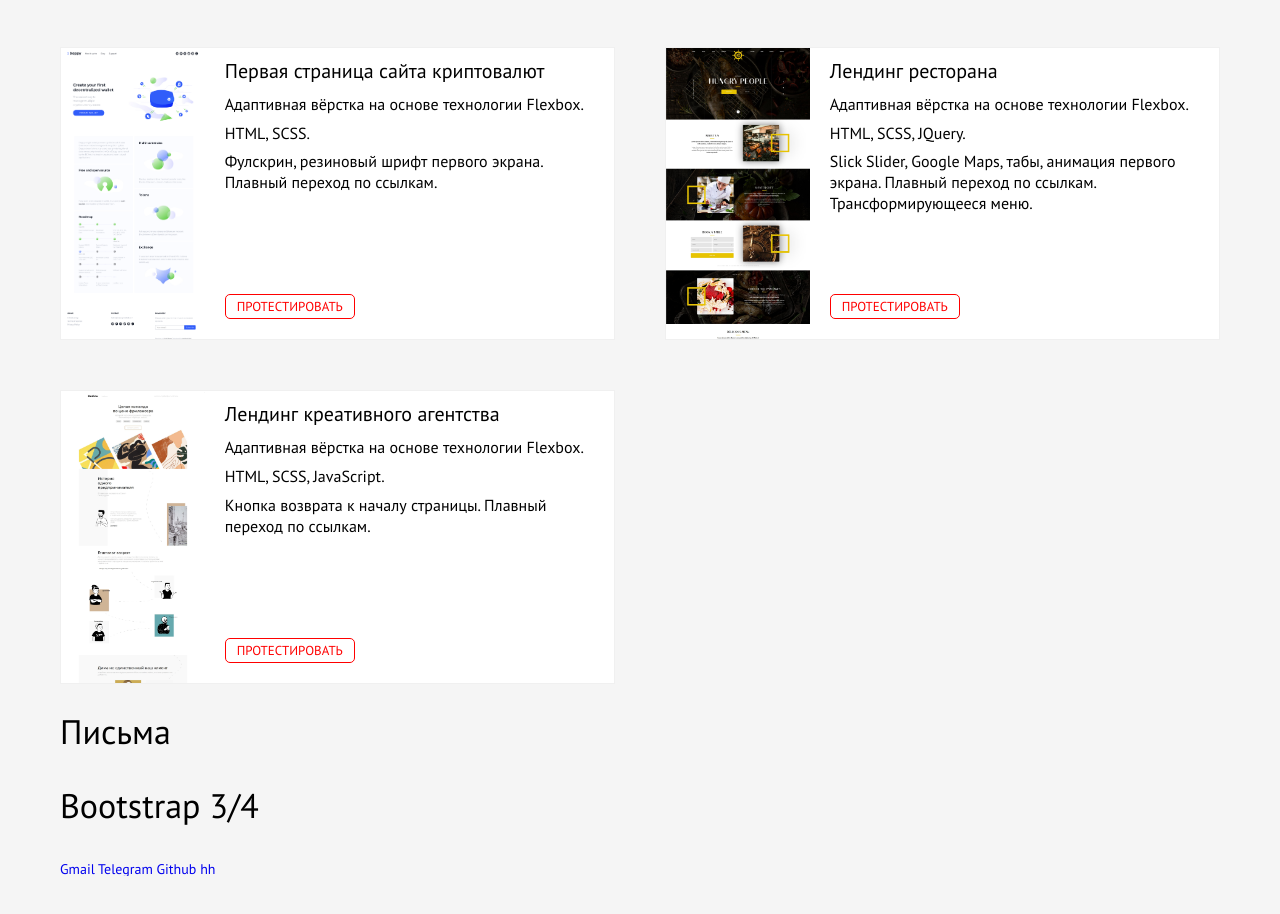
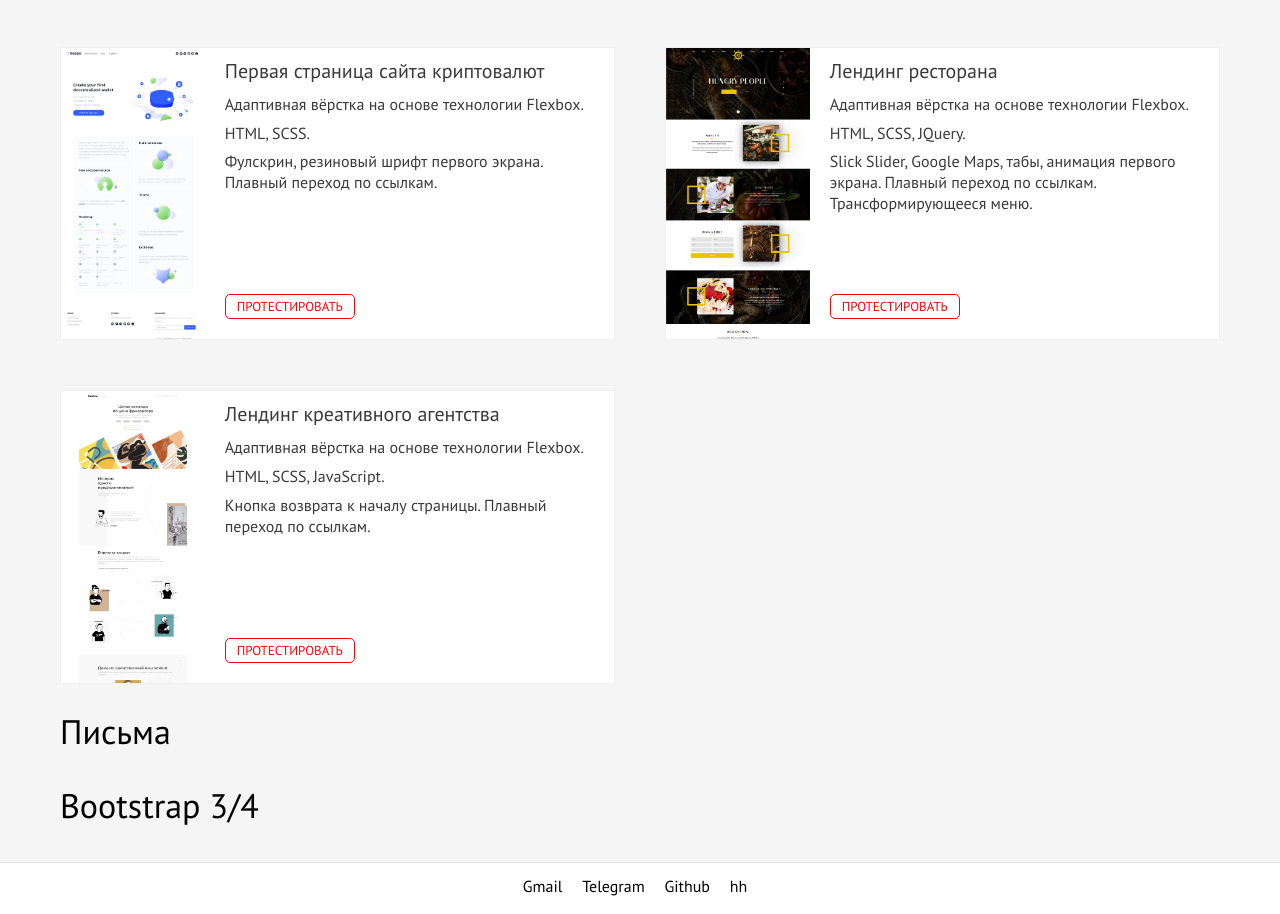
Before and after one commit to randominical/portfolio_dev, a website: page #src/index.html in a window 1280 px wide. Shown: the part 809-1723 px from the top of the page. Before the commit the page ends 1685 px from the top, so only its background shows below. Drawn offline with nearby package versions, Linux system fonts and the light colour scheme; files that its build step writes are made by us from their sources; files whose address does not match are found by name.

Commit message:
footer (без адаптива)

```diff
--- a/#src/index.html
+++ b/#src/index.html
@@ -144,15 +144,17 @@
                 </div>
             </section>
         </main>
-        <footer class="footer">
-            <div class="container">
+    </div>
+    <footer class="footer">
+        <div class="container">
+            <div class="footer__contacts">
                 <a href="mailto:aa.agafonova@gmail.com" class="footer__link" target="blanc">Gmail</a>
                 <a href="https://t.me/randominical" class="footer__link" target="blanc">Telegram</a>
                 <a href="https://github.com/randominical" class="footer__link" target="blanc">Github</a>
                 <a href="https://spb.hh.ru/resume/efe96fd5ff079dc6bd0039ed1f4b6763715741" class="footer__link" target="blanc">hh</a>
             </div>
-        </footer>
-    </div>
+        </div>
+    </footer>
     <script src="js/script.js"></script>
 </body>
 </html>
--- a/#src/scss/style.scss
+++ b/#src/scss/style.scss
@@ -52,8 +52,7 @@ body {
     border-bottom: 1px solid rgba(105, 105, 105, .2);
     position: absolute;
     top: 0;
-    left: 50%;
-    transform: translate(-50%, 0);
+    left: 0;
     .container {
         display: flex;
         align-items: center;
@@ -63,6 +62,7 @@ body {
         flex: 0 0 auto;
         font-family: 'Roboto Mono', monospace;
         font-size: 24px;
+        color: rgb(58, 58, 58);
         span {
             font-size: 14px;
         }
@@ -80,6 +80,7 @@ body {
 }
 //================================
 .sites {
+    color: rgb(58, 58, 58);
     padding: 95px 0 30px 0;
     &__body {
         display: grid;
@@ -145,5 +146,22 @@ body {
 }
 //================================
 .footer {
-
+    display: flex;
+    justify-content: center;
+    padding: 15px 0 20px 0;
+    background: rgba(255, 255, 255, 1);
+    border-top: 1px solid rgba(105, 105, 105, .2);
+    .container {
+        display: flex;
+        justify-content: center;
+    }
+    &__link {
+        color: black;
+        font-size: 16px;
+        padding: 3px;
+        margin: 0 10px 0 0;
+        &:hover {
+            color: red;
+        }
+    }
 }
```
Also changed, not shown: dist/css/style.css, dist/css/style.min.css, dist/img/desktop.jpg (deleted), dist/index.html.
